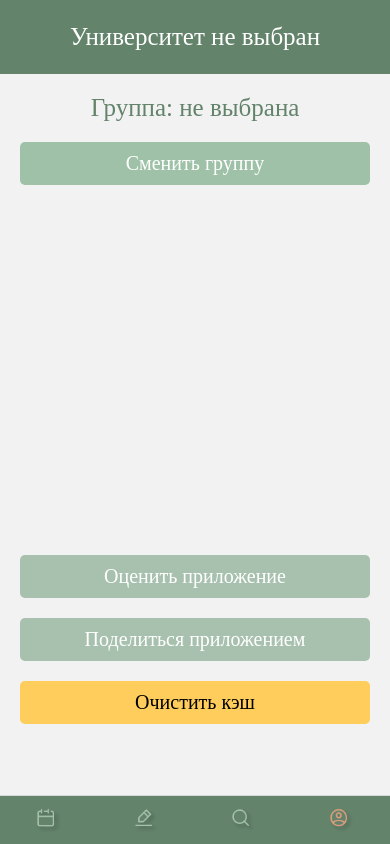
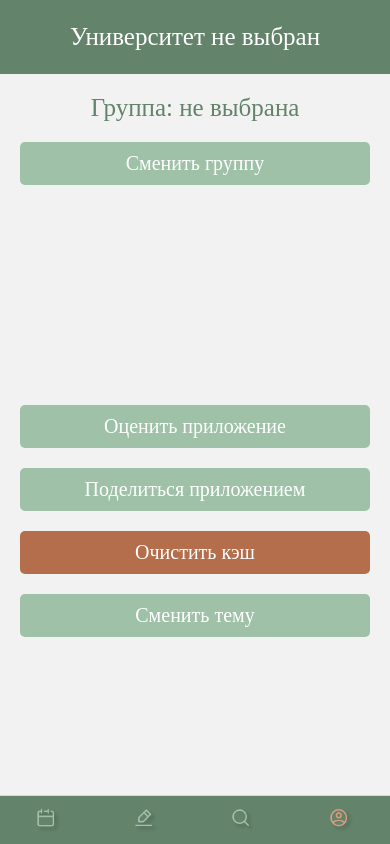
Before and after one commit to desireisgone/schedule, a React Native app: screen /profile in a window 390 px wide. Built offline with nearby package versions, Linux system fonts and the light colour scheme; no server answers.

Commit message:
меняется цвет темы в лк

```diff
--- a/components/Profile.js
+++ b/components/Profile.js
@@ -9,7 +9,7 @@ import AsyncStorage from "@react-native-async-storage/async-storage";
 import { createStackNavigator } from "@react-navigation/stack";
 import { ScreenUniversities, ScreenFaculties, ScreenGroups } from "./ChangeGroupScreens";
 import { useFocusEffect } from "@react-navigation/native";
-import { globalStyles } from "../styles/style";
+import { themes } from "../styles/style";
 
 const Stack = createStackNavigator()
 
@@ -17,19 +17,19 @@ export default function StackNav() {
   return (
     <Stack.Navigator>
       <Stack.Screen name="Profile" component={Profile} options={{ headerShown: false }} />
-      <Stack.Screen name="Universities" component={ScreenUniversities} options={{title: "ХУЙ", headerStyle: { backgroundColor: globalStyles.main.backgroundColor } }} />
-      <Stack.Screen name="Faculties" component={ScreenFaculties} options={{ headerStyle: { backgroundColor: globalStyles.main.backgroundColor } }} />
-      <Stack.Screen name="Groups" component={ScreenGroups} options={{ headerStyle: { backgroundColor: globalStyles.main.backgroundColor } }} />
+      <Stack.Screen name="Universities" component={ScreenUniversities} options={{title: "Выберите учебное заведение", headerStyle: { backgroundColor: themes.green.maincolor } }} />
+      <Stack.Screen name="Faculties" component={ScreenFaculties} options={{title: "Выберите факультет", headerStyle: { backgroundColor: themes.green.maincolor } }} />
+      <Stack.Screen name="Groups" component={ScreenGroups} options={{title: "Выберите группу", headerStyle: { backgroundColor: themes.green.maincolor } }} />
     </Stack.Navigator>
   )
 }
 
-const Header = ({university}) => {
+const Header = ({ university, currentTheme }) => {
   return (
-    <View style={styles.header}>
+    <View style={[styles.header, { backgroundColor: currentTheme.maincolor }]}>
       <Text style={styles.headerText}>{university}</Text>
     </View>
-  )
+  );
 }
 
 const clearCache = async () => {
@@ -37,6 +37,14 @@ const clearCache = async () => {
 }
 
 function Profile({ navigation, route }) {
+  const [currentTheme, setCurrentTheme] = useState(themes.green);
+  const [isThemeBlue, setIsThemeBlue] = useState(false);
+
+  const changeTheme = () => {
+    const newTheme = isThemeBlue ? themes.green : themes.blue;
+    setCurrentTheme(newTheme);
+    setIsThemeBlue(!isThemeBlue); // Инвертируем значение флага
+  };
 
   const [university, setUniversity] = useState(null)
   const [group, setGroup] = useState(null)
@@ -79,53 +87,80 @@ function Profile({ navigation, route }) {
 
   return (
     <View style={styles.container}>
-      <Header university={university}/>
+      <Header university={university} currentTheme={currentTheme} />
       {/* Дополнительный текст и кнопка */}
       <View style={styles.content}>
-        <Text style={styles.additionalText}>Группа: {group}</Text>
+        <Text style={[styles.additionalText, { color: currentTheme.maincolor }]}>
+          Группа: {group}
+        </Text>
         <TouchableOpacity
-          style={styles.button1}
+          style={[
+            styles.button1,
+            { backgroundColor: currentTheme.buttons_and_lessons },
+          ]}
           onPress={() => {
-            navigation.navigate('Universities')
+            navigation.navigate('Universities');
           }}
         >
           <Text style={styles.buttonText1}>Сменить группу</Text>
         </TouchableOpacity>
 
         <TouchableOpacity
-          style={styles.button2}
+          style={[
+            styles.button2,
+            { backgroundColor: currentTheme.buttons_and_lessons },
+          ]}
           onPress={() => {
-            //при нажатии на кнопку поменять группу былобыславно
+            //при нажатии на кнопку поменять группу было бы славно
           }}
         >
           <Text style={styles.buttonText2}>Оценить приложение</Text>
         </TouchableOpacity>
 
         <TouchableOpacity
-          style={styles.button3}
+          style={[
+            styles.button3,
+            { backgroundColor: currentTheme.buttons_and_lessons },
+          ]}
           onPress={() => {
-            //при нажатии на кнопку поменять группу былобыславно
+            //при нажатии на кнопку поменять группу было бы славно
           }}
         >
           <Text style={styles.buttonText3}>Поделиться приложением</Text>
         </TouchableOpacity>
 
         <TouchableOpacity
-          style={styles.buttonClearCache}
+          style={[
+            styles.buttonClearCache,
+            { backgroundColor: currentTheme.orange },
+          ]}
           onPress={() => {
-            clearCache()
+            clearCache();
           }}
         >
           <Text style={styles.buttonClearCacheText}>Очистить кэш</Text>
         </TouchableOpacity>
+
+        <TouchableOpacity
+          style={[
+            styles.buttontheme,
+            { backgroundColor: currentTheme.buttons_and_lessons },
+          ]}
+          onPress={() => {
+            changeTheme();
+          }}
+        >
+          <Text style={styles.buttonTexttheme}>Сменить тему</Text>
+        </TouchableOpacity>
       </View>
     </View>
+
   );
 };
 
 const styles = StyleSheet.create({
   header: {
-    backgroundColor: "#63836b",
+    backgroundColor: themes.green.maincolor,
     // backgroundColor: "#3D64EC",
     padding: 23,
     alignItems: "center",
@@ -143,13 +178,13 @@ const styles = StyleSheet.create({
     alignItems: "center",
   },
   additionalText: {
-    color: "#63836b",
+    color: themes.green.maincolor,
     // color: "#3D64EC",
     fontSize: 25,
     fontFamily: 'JetBrainsMono-Medium',
   },
   button1: {
-    backgroundColor: "#9ec1a7",
+    backgroundColor: themes.green.buttons_and_lessons,
     // backgroundColor: "#7393FF",
     padding: 10,
     borderRadius: 5,
@@ -165,13 +200,13 @@ const styles = StyleSheet.create({
     fontFamily: 'JetBrainsMono-Light',
   },
   button2: {
-    backgroundColor: "#a7c1ae",
+    backgroundColor: themes.green.buttons_and_lessons,
     // backgroundColor: "#98AFFF",
     padding: 10,
     borderRadius: 5,
     width: "100%",
     alignItems: "center",
-    marginTop: 350,
+    marginTop: 200,
   },
   buttonText2: {
     color: "white",
@@ -179,7 +214,7 @@ const styles = StyleSheet.create({
     fontFamily: 'JetBrainsMono-Light',
   },
   button3: {
-    backgroundColor: "#a7c1ae",
+    backgroundColor: themes.green.buttons_and_lessons,
     // backgroundColor: "#98AFFF",
     padding: 10,
     borderRadius: 5,
@@ -193,7 +228,8 @@ const styles = StyleSheet.create({
     fontFamily: 'JetBrainsMono-Light',
   },
   buttonClearCache: {
-    backgroundColor: "#ffcd5b",
+    // backgroundColor: "#ffcd5b",
+    backgroundColor: themes.green.orange,
     padding: 10,
     borderRadius: 5,
     width: "100%",
@@ -201,7 +237,21 @@ const styles = StyleSheet.create({
     marginTop: 20,
   },
   buttonClearCacheText: {
-    color: "black",
+    color: "white",
+    fontSize: 20,
+    fontFamily: 'JetBrainsMono-Medium',
+  },
+  buttontheme: {
+    backgroundColor: themes.green.buttons_and_lessons,
+    // backgroundColor: "#98AFFF",
+    padding: 10,
+    borderRadius: 5,
+    width: "100%",
+    alignItems: "center",
+    marginTop: 20,
+  },
+  buttonTexttheme: {
+    color: "white",
     fontSize: 20,
     fontFamily: 'JetBrainsMono-Light',
   }
--- a/styles/style.js
+++ b/styles/style.js
@@ -1,16 +1,4 @@
 import { StyleSheet } from "react-native";
-
-// export const globalStyles = StyleSheet.create({
-//   currentLesson: {
-//     backgroundColor: "#ffcd5b",
-//   },
-//   main: {
-//     backgroundColor: "#3d64ec",
-//   },
-//   lesson: {
-//     backgroundColor: "#7393ff",
-//   }
-// })
 
 export const globalStyles = StyleSheet.create({
   currentLesson: {
@@ -23,3 +11,18 @@ export const globalStyles = StyleSheet.create({
     backgroundColor: "#9ec1a7",
   }
 })
+
+export const themes = {
+  green: {
+    maincolor: '#63836b',
+    buttons_and_lessons: '#9ec1a7',
+    light_for_search_and_daynumber: 'white',
+    orange: '#b46e4c',
+  },
+  blue: {
+    maincolor: '#3d64ec',
+    buttons_and_lessons: '#7393ff',
+    light_for_search_and_daynumber: 'white',
+    orange: '#ffcd5b',
+  },
+};
```
